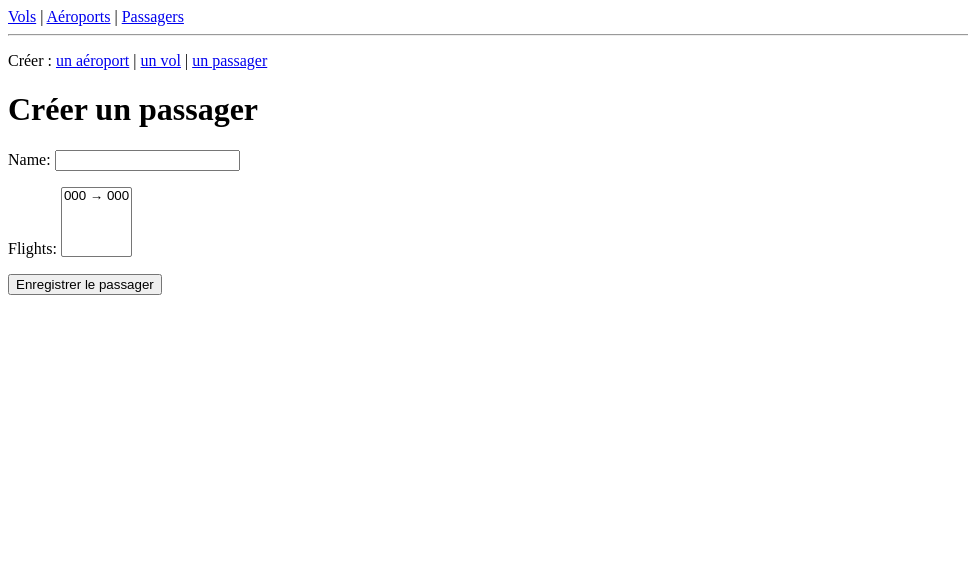
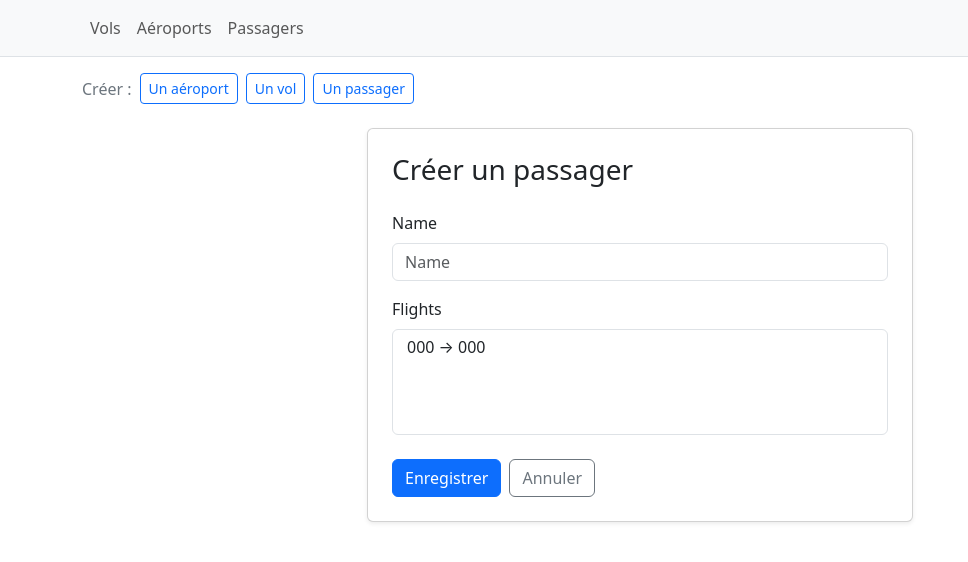
Before and after one commit to dupontdenis/airline-passagers-create, a Django app: page /flights/passengers/create/ in a window 1280 px wide. Shown: the top 562 px of the page, without its empty margins (0-968 px from the left). Run offline with Django 5.2, Linux system fonts and the light colour scheme; tables that the repository leaves empty hold one stand-in row (values such as "Sample post"); some libraries are stand-ins or nearby versions.

Commit message:
add bootstap

```diff
--- a/airline_passengers/settings.py
+++ b/airline_passengers/settings.py
@@ -38,6 +38,7 @@ INSTALLED_APPS = [
     'django.contrib.messages',
     'django.contrib.staticfiles',
      'flights.apps.FlightsConfig',
+         "django_bootstrap5",
 ]
 
 MIDDLEWARE = [
--- a/flights/templates/flights/layout.html
+++ b/flights/templates/flights/layout.html
@@ -4,23 +4,53 @@
     <meta charset="UTF-8" />
     <meta name="viewport" content="width=device-width, initial-scale=1" />
     <title>{% block title %}Airline{% endblock %}</title>
+    <link
+      href="https://cdn.jsdelivr.net/npm/bootstrap@5.3.3/dist/css/bootstrap.min.css"
+      rel="stylesheet"
+    />
   </head>
   <body>
-    <nav>
-      <a href="{% url 'flights:index' %}">Vols</a> |
-      <a href="{% url 'flights:airports' %}">Aéroports</a> |
-      <a href="{% url 'flights:passengers' %}">Passagers</a>
+    <nav class="navbar navbar-expand bg-light border-bottom">
+      <div class="container">
+        <div class="navbar-nav">
+          <a class="nav-link" href="{% url 'flights:index' %}"> Vols </a>
+          <a class="nav-link" href="{% url 'flights:airports' %}">
+            Aéroports
+          </a>
+          <a class="nav-link" href="{% url 'flights:passengers' %}">
+            Passagers
+          </a>
+        </div>
+      </div>
     </nav>
 
-    <hr />
+    <div class="container py-3">
+      <div class="d-flex align-items-center gap-2 mb-4 flex-wrap">
+        <span class="text-secondary">Créer :</span>
 
-    <p>
-      Créer :
-      <a href="{% url 'flights:airport_create' %}">un aéroport</a> |
-      <a href="{% url 'flights:flight_create' %}">un vol</a> |
-      <a href="{% url 'flights:passenger_create' %}">un passager</a>
-    </p>
+        <a
+          class="btn btn-outline-primary btn-sm"
+          href="{% url 'flights:airport_create' %}"
+        >
+          Un aéroport
+        </a>
 
-    <main>{% block content %}{% endblock %}</main>
+        <a
+          class="btn btn-outline-primary btn-sm"
+          href="{% url 'flights:flight_create' %}"
+        >
+          Un vol
+        </a>
+
+        <a
+          class="btn btn-outline-primary btn-sm"
+          href="{% url 'flights:passenger_create' %}"
+        >
+          Un passager
+        </a>
+      </div>
+
+      <main>{% block content %}{% endblock %}</main>
+    </div>
   </body>
 </html>
--- a/flights/templates/flights/passenger_form.html
+++ b/flights/templates/flights/passenger_form.html
@@ -1,13 +1,29 @@
 {% extends "flights/layout.html" %}
-
-{% block title %}Créer un passager{%endblock %}
+{% load django_bootstrap5 %}
 
 {% block content %}
-<h1>Créer un passager</h1>
+<div class="row justify-content-center">
+    <div class="col-md-8 col-lg-6">
+        <div class="card shadow-sm">
+            <div class="card-body p-4">
+                <h1 class="h3 mb-4">Créer un passager</h1>
 
-<form method="post">
-  {% csrf_token %} {{ form.as_p }}
-  <button type="submit">Enregistrer le passager</button>
-</form>
+                <form method="post">
+                    {% csrf_token %}
+                    {% bootstrap_form form %}
 
+                    <div class="d-flex gap-2 mt-4">
+                        <button type="submit" class="btn btn-primary">
+                            Enregistrer
+                        </button>
+                        <a href="{% url 'flights:passengers' %}"
+                           class="btn btn-outline-secondary">
+                            Annuler
+                        </a>
+                    </div>
+                </form>
+            </div>
+        </div>
+    </div>
+</div>
 {% endblock %}
--- a/requirements.txt
+++ b/requirements.txt
@@ -1 +1,2 @@
 Django==6.1.1
+django-bootstrap5==26.4
```
Also changed, not shown: flights/templates/flights/airport_form.html (+23 -8 lines), flights/templates/flights/flight_form.html (+23 -12 lines), README.md.
